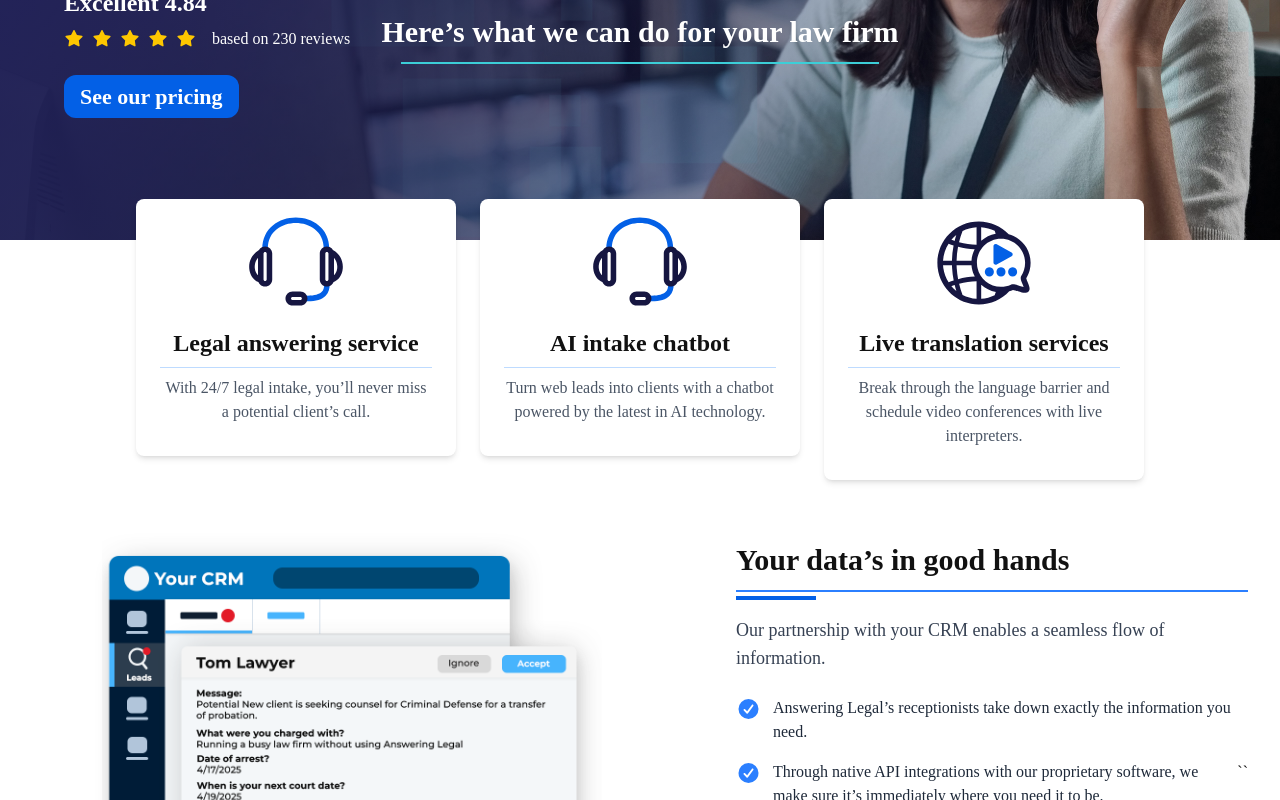
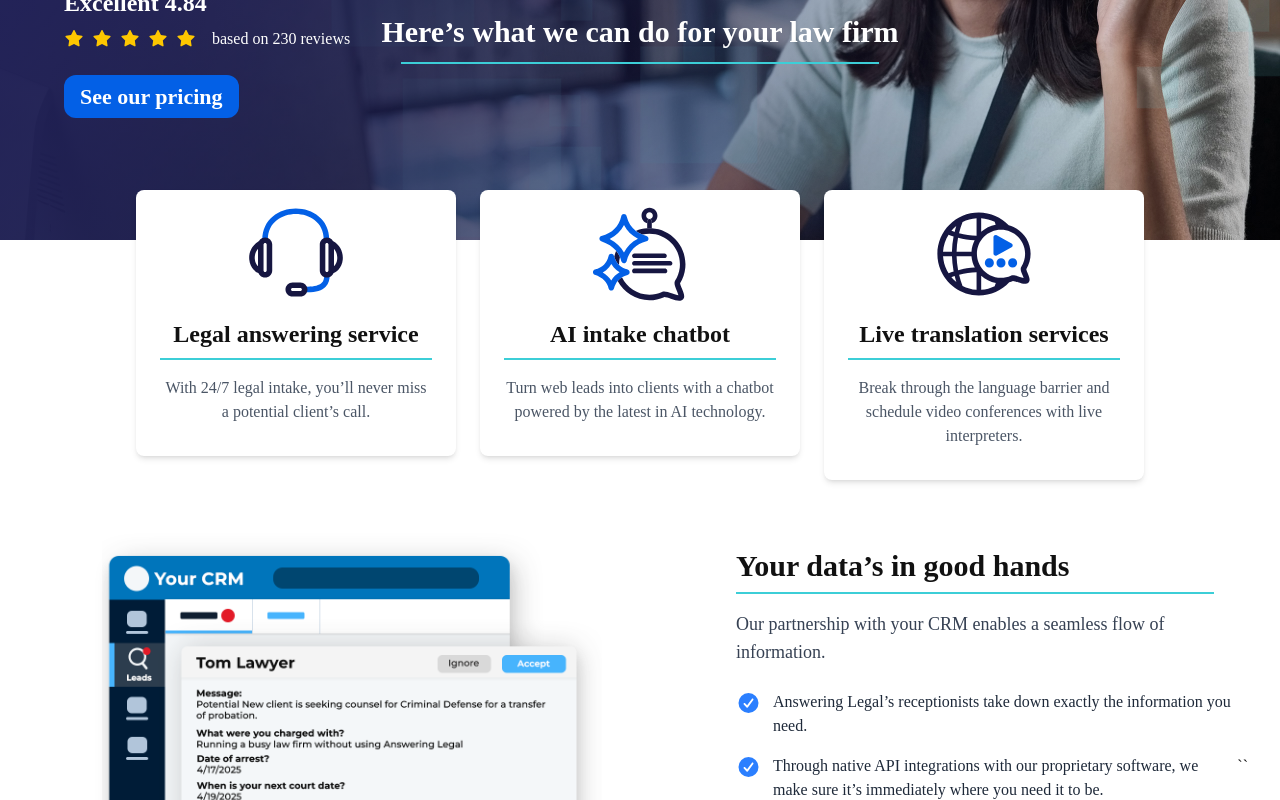
Before and after one commit to mahmadsadikRepositry/frontend-assignment-nextjs, a Next.js app: page / in a window 1280 px wide. Shown: the part 494-1294 px from the top of the page. Built offline with nearby package versions, Linux system fonts and the light colour scheme.

Commit message:
Refactor Hero and HeroCard components to replace hr elements with styled divs for improved consistency; update chatbot icon in HeroCard

```diff
--- a/app/Components/CRM/Crm.tsx
+++ b/app/Components/CRM/Crm.tsx
@@ -20,8 +20,7 @@ export default function Crm() {
         <h2 className="text-2xl md:text-3xl font-bold mb-2">
           Your data’s in good hands
         </h2>
-        <hr className="w-full border-t-2 border-blue-500 my-1" />
-        <div className="w-20 h-1 bg-blue mb-4" />
+        <div className="w-full h-[2px] bg-[#3CCED7] max-w-[478px] mb-4" aria-hidden="true" />
         <p className="text-gray-700 text-base md:text-lg mb-6">
           Our partnership with your CRM enables a seamless flow of information.
         </p>
--- a/app/Components/hero/Hero.tsx
+++ b/app/Components/hero/Hero.tsx
@@ -14,7 +14,7 @@ const HeroCardItems = [
     title: "AI intake chatbot",
     description:
       "Turn web leads into clients with a chatbot powered by the latest in AI technology.",
-    img: "/icons/Answering.svg",
+    img: "/icons/AL_2ColorIcon-Chatbot.svg",
   },
   {
     title: "Live translation services",
@@ -63,7 +63,7 @@ export default function Hero() {
   {/* Centered heading + separator above the hero cards (positioned over the hero background) */}
     <div id="maindiv" className="absolute left-1/2 transform -translate-x-1/2 z-20 flex flex-col items-center gap-3 px-4 w-full max-w-[1120px] bottom-8 md:bottom-20 lg:bottom-32 xl:bottom-40">
       <h2 className="text-white text-2xl md:text-3xl font-semibold text-center">Here’s what we can do for your law firm</h2>
-      <div className="w-full h-[2px] bg-[#3CCED7] max-w-[478px] mb-4" aria-hidden="true" />
+      <div className="w-full h-[2px] bg-[#3CCED7] max-w-[478px] mb-4"/>
     </div>
 
   <div className="flex absolute -bottom-60 left-1/2 transform -translate-x-1/2 gap-6 hidden md:flex">
--- a/app/Components/hero/HeroCard.tsx
+++ b/app/Components/hero/HeroCard.tsx
@@ -11,7 +11,7 @@ export const HeroCard = ({ title, description, img }: { title: string; descripti
             )}
             <div className="p-4 text-center">
                 <h2 className="text-2xl font-semibold mb-2">{title}</h2>
-                <hr className="my-2 border-blue-200" />
+                <div className="w-full h-[2px] bg-[#3CCED7] max-w-[478px] mb-4" aria-hidden="true" />
                 <p className="text-gray-600">{description}</p>
             </div>
         </Card>
```
Also changed, not shown: public/icons/AL_2ColorIcon-Chatbot.svg (added).
